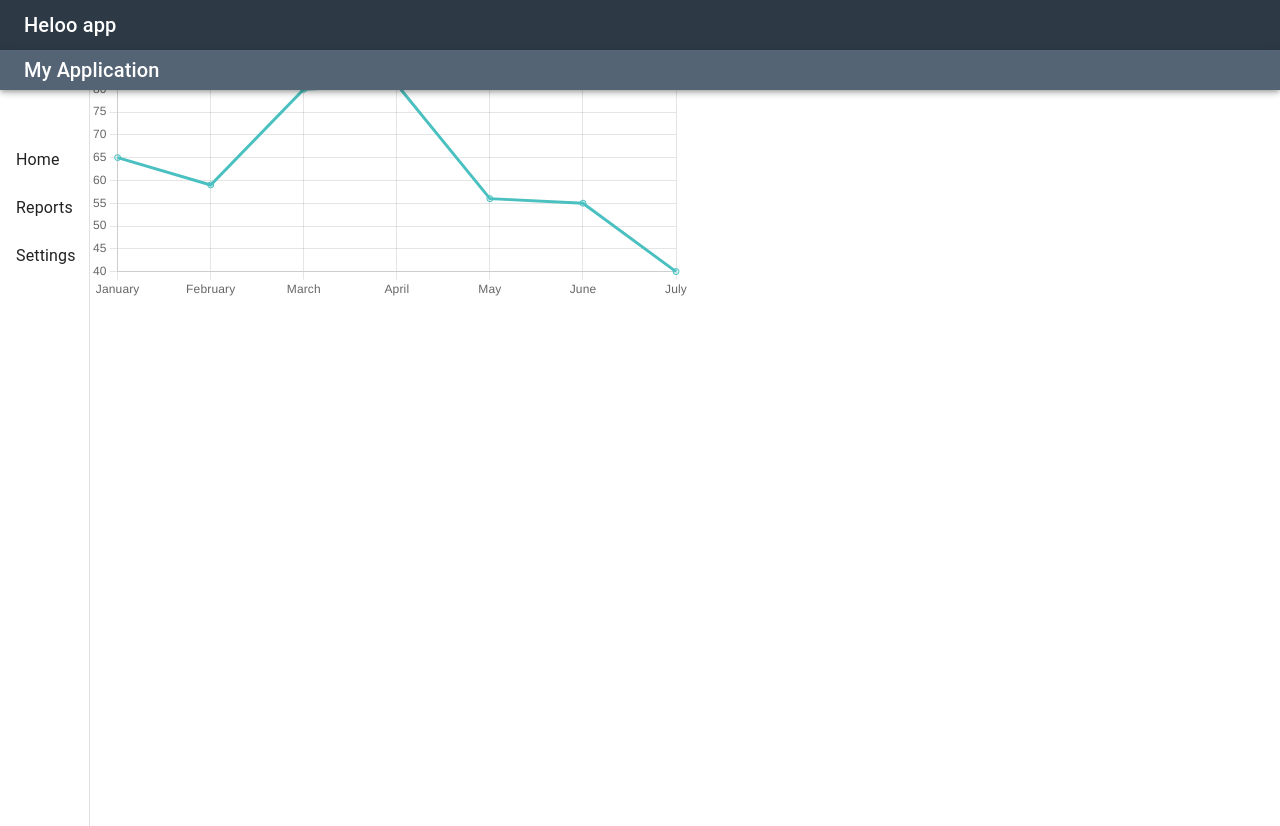
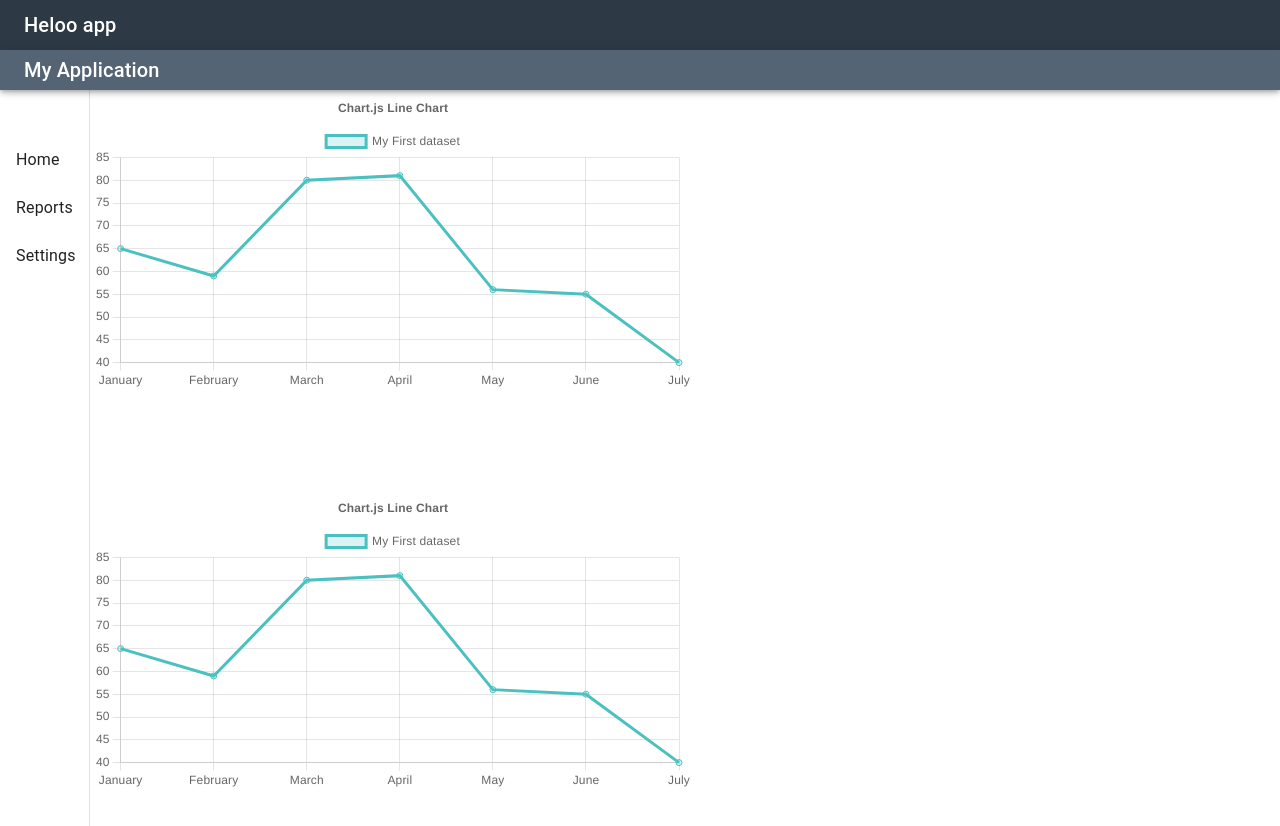
Before and after one commit to manju-maurya/Dashboard_UI, a React (Create React App) app: page / in a window 1280 px wide. Shown: the top 826 px of the page. Before the commit the page ends 800 px from the top, so only its background shows below. Built offline with nearby package versions, Linux system fonts and the light colour scheme.

Commit message:
added chart

```diff
--- a/src/App.js
+++ b/src/App.js
@@ -15,11 +15,12 @@ const App = () => {
 	  <Top/>
 	  <New/>
 	  <New2/>
-	  <GraphWidget/>
         <main style={{ flexGrow: 1, padding: 3 }}>
           <Toolbar />
           <Typography paragraph>
 	  Hello
+	  <GraphWidget/>
+	  <GraphWidget/>
             {/* Main content goes here */}
           </Typography>
         </main>
```
